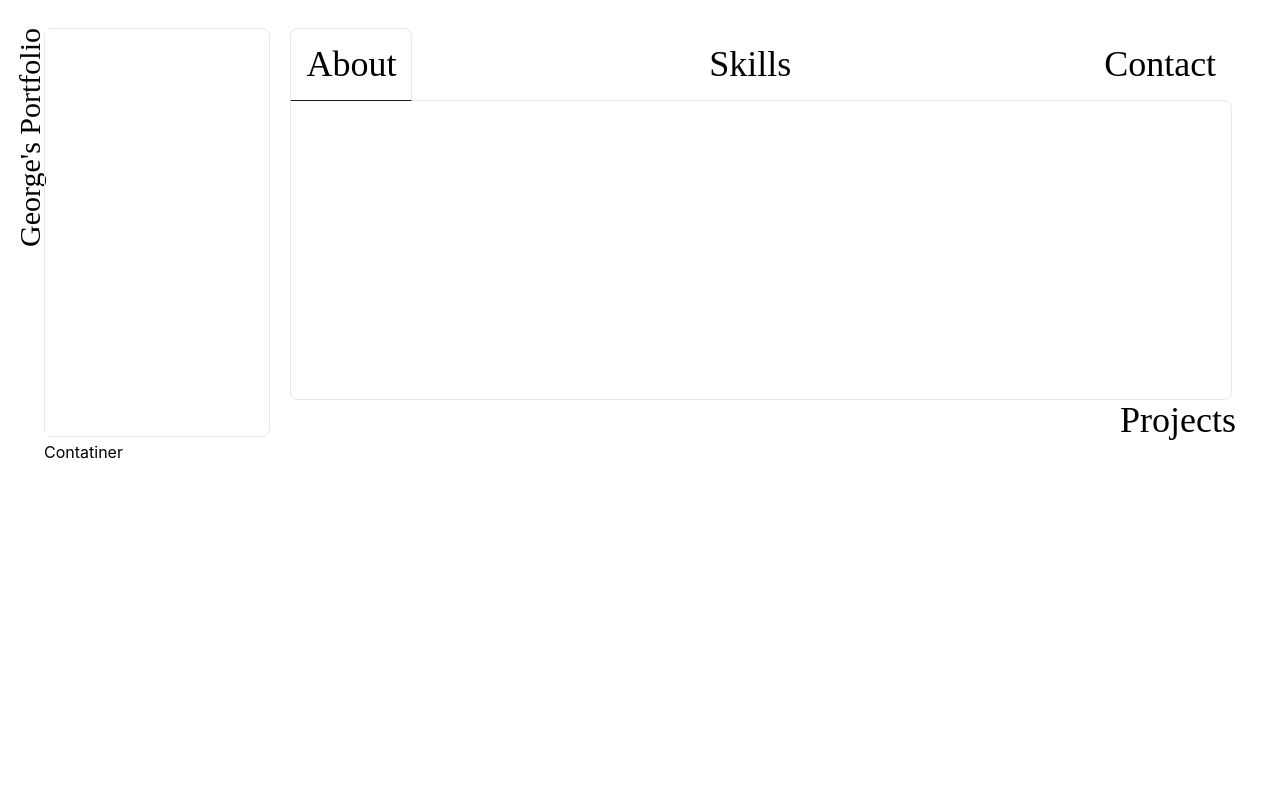
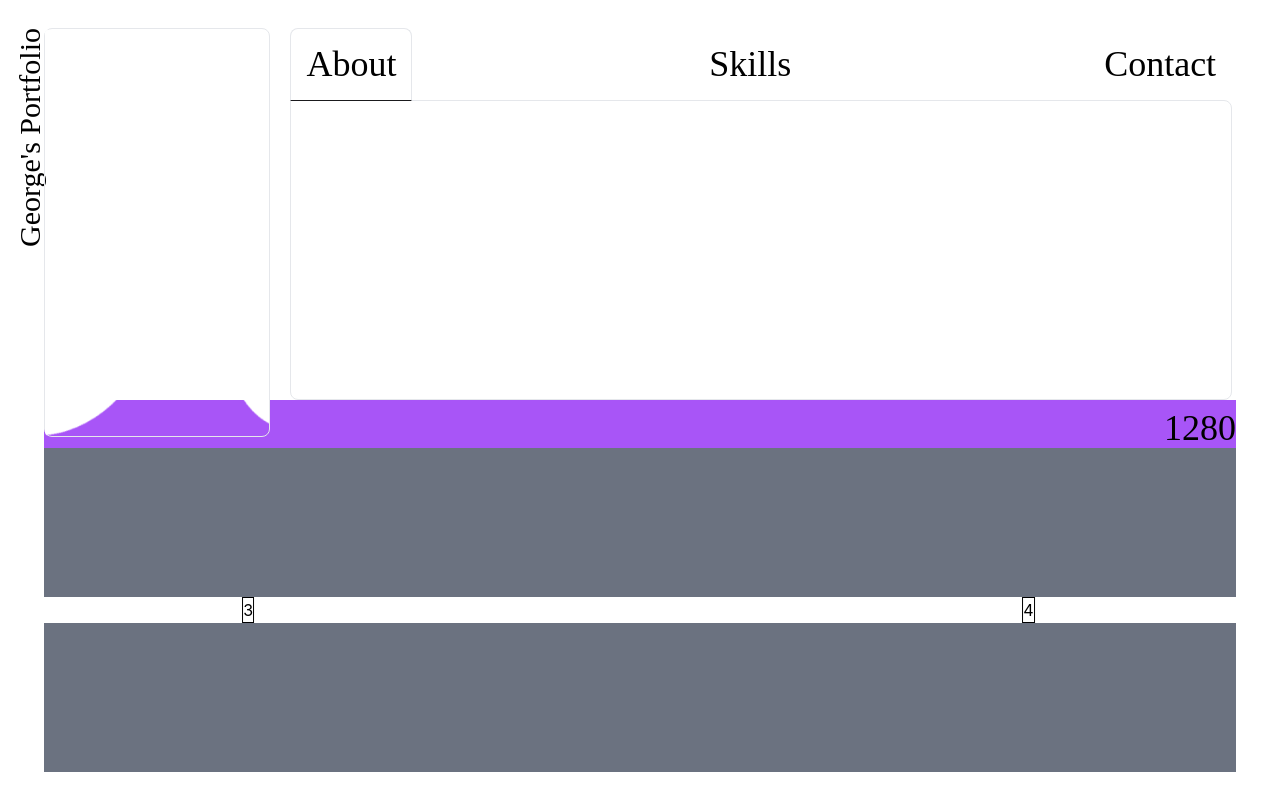
Before and after one commit to drfrank66613/personal-portfolio-website, a Next.js app: page / in a window 1280 px wide. Built offline with nearby package versions, Linux system fonts and the light colour scheme; a web font is replaced by a local one.

Commit message:
Update _app.tsx
implement logic of horizontal scroll of projects list while mouse moving

```diff
--- a/pages/_app.tsx
+++ b/pages/_app.tsx
@@ -8,8 +8,18 @@ import Link from "next/link";
 import AboutContent from "../components/AboutContent";
 import { useRouter } from "next/router";
 import { AnimatePresence, motion } from "framer-motion";
-import { useEffect, useState } from "react";
+import {
+  MouseEvent,
+  TouchEvent,
+  BaseSyntheticEvent,
+  MouseEventHandler,
+  SyntheticEvent,
+  useEffect,
+  useRef,
+  useState,
+} from "react";
 import { containerVariants } from "../utils/variants";
+import { gsap } from "gsap";
 
 export default function App({ Component, pageProps }: AppProps) {
   const router = useRouter();
@@ -23,6 +33,55 @@ export default function App({ Component, pageProps }: AppProps) {
       ? "rounded-tr-none"
       : "rounded-tl-none";
   const [selected, setSelected] = useState(initSelected);
+
+  // Projects Section
+  // const [mouseXPos, setMouseXPos] = useState<number | null>(null);
+
+  const scroller = useRef<HTMLDivElement>(null);
+  const [contentWidth, setContentWidth] = useState<number>(0);
+  const [windowWidth, setWindowWidth] = useState<number>(0);
+  const [overflow, setOverflow] = useState<number>(0);
+  const [mapPosition, setMapPosition] = useState<Function>(Function);
+
+  const onResize = () => {
+    setWindowWidth(window.innerWidth);
+    setOverflow(contentWidth - windowWidth);
+    setMapPosition(() =>
+      gsap.utils.mapRange(0, windowWidth, overflow / 2, overflow / -2)
+    );
+  };
+
+  const onMouseMove = (e: MouseEvent) => {
+    if (overflow > 0) {
+      let x = e.clientX || 0;
+
+      gsap.to(scroller.current, {
+        duration: 1,
+        overwrite: true,
+        ease: "power3",
+        x: mapPosition(x),
+      });
+    }
+  };
+
+  useEffect(() => {
+    setContentWidth(scroller.current?.offsetWidth!);
+    setWindowWidth(window.innerWidth);
+    setOverflow(contentWidth - windowWidth);
+    setMapPosition(() =>
+      gsap.utils.mapRange(0, windowWidth, overflow / 2, overflow / -2)
+    );
+
+    console.log("windowWidth", windowWidth);
+    console.log("contentWidth", contentWidth);
+    console.log("overflow", overflow);
+
+    window.addEventListener("resize", onResize);
+
+    return () => {
+      window.removeEventListener("resize", onResize);
+    };
+  }, [windowWidth, contentWidth, overflow]);
 
   return (
     <div className="h-screen relative">
@@ -75,10 +134,31 @@ export default function App({ Component, pageProps }: AppProps) {
             </AnimatePresence>
           </section>
         </div>
-        <div>
-          <section>
-            <h1 className="text-right">Projects</h1>
-            <div>Contatiner</div>
+        <div
+          className="h-[50%] pt-2 bg-purple-500"
+          // onMouseMove={(e) => console.log(e)}
+        >
+          <section className="h-full flex flex-col">
+            <h1 className="text-right">{windowWidth}</h1>
+            <div
+              className="h-full w-full flex items-center justify-center overflow-hidden relative bg-gray-500"
+              // onLoadCapture={() => console.log("test")}
+              onMouseMove={onMouseMove}
+            >
+              <div className="absolute left-1/2 top-1/2 -translate-x-1/2 -translate-y-1/2">
+                <div
+                  className="flex justify-center items-center bg-white text-black text-center"
+                  ref={scroller}
+                >
+                  <div className="mx-96 border border-black">1</div>
+                  <div className="mx-96 border border-black">2</div>
+                  <div className="mx-96 border border-black">3</div>
+                  <div className="mx-96 border border-black">4</div>
+                  <div className="mx-96 border border-black">5</div>
+                  <div className="mx-96 border border-black">6</div>
+                </div>
+              </div>
+            </div>
           </section>
         </div>
       </main>
```
